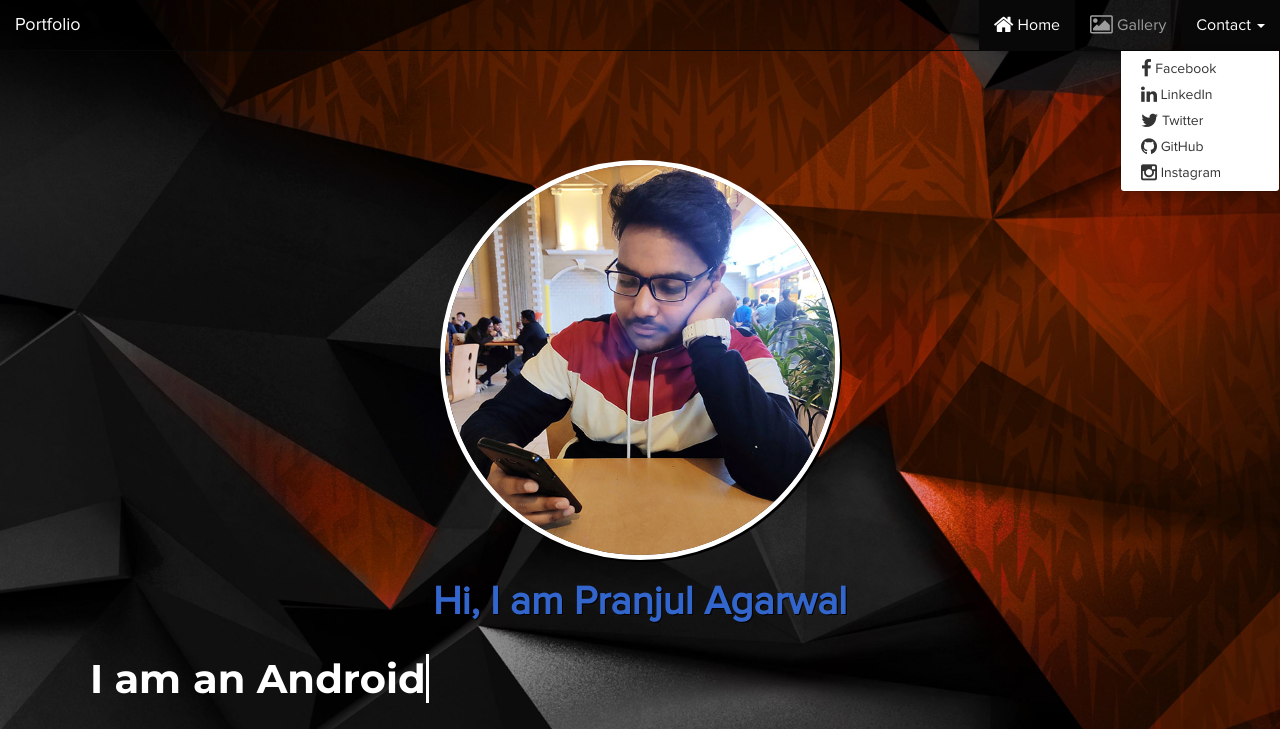
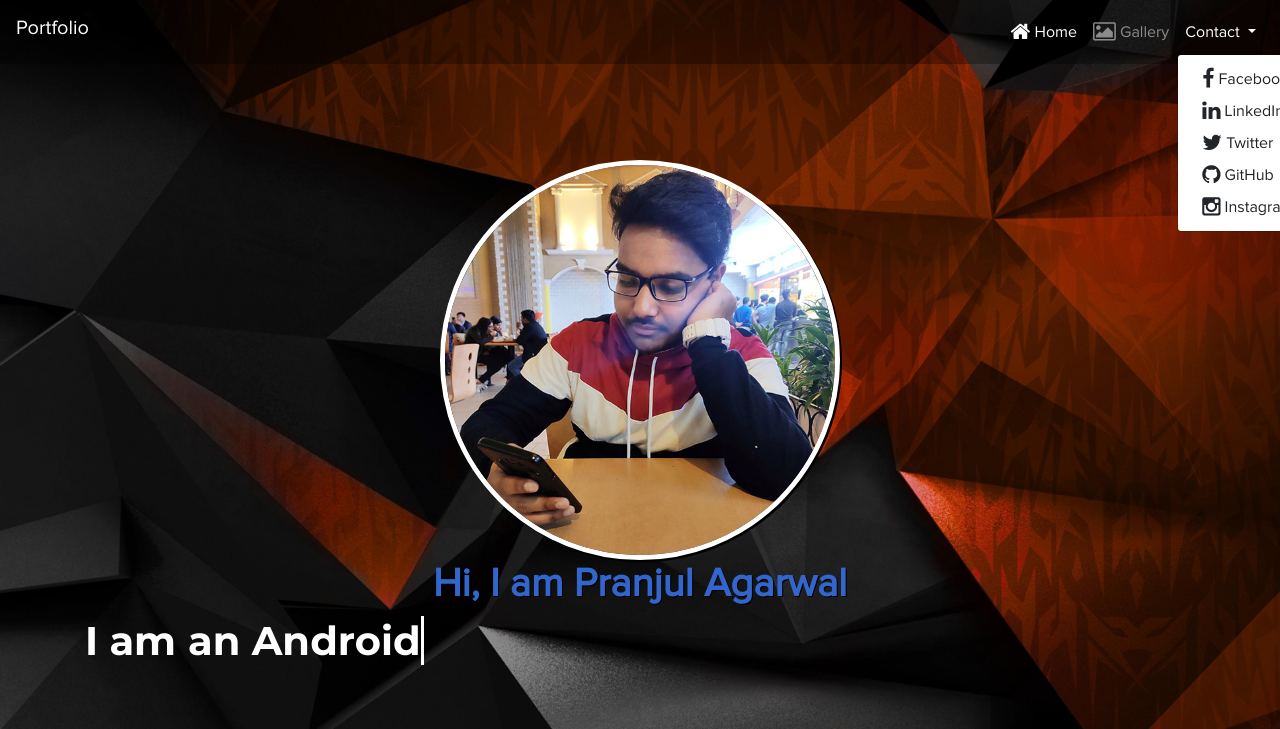
Before and after one commit to PranjulAgarwal/PranjulAgarwal.github.io, a website: page index.html in a window 1280 px wide. Both pictures are taken after a click on the link "Contact". Shown: the top 729 px of the page. Drawn offline with nearby package versions, Linux system fonts and the light colour scheme.

Commit message:
Updated Bootstrap

```diff
--- a/css/style.css
+++ b/css/style.css
@@ -1,11 +1,6 @@
-body {
-  background: #2d2d2d;
-}
-
 .Iam {
   padding: 0.5em 0.5em;
   font: normal 40px/50px Montserrat, sans-serif;
-  color: #999;
 }
 .Iam p {
   height: 50px;
--- a/css/theme-blue.css
+++ b/css/theme-blue.css
@@ -1,5 +1,5 @@
 html, body {
-  margin:0;border:0;padding:0;
+  margin:0;border:0;padding-top:0;
   font-size:16px;
   font-family:'Proxima';
   overflow-x:hidden;
@@ -39,12 +39,9 @@ h2 {
   box-shadow: 2px 2px #000;
 }
 
-.shadow {
-  text-shadow: 1px 1px #000;
-}
-
 .tm-title {
   color: #3366CC;
+  text-shadow: 1px 1px #000;
 }
 
 .white {
@@ -154,6 +151,9 @@ header hr {
   background: rgba(0, 0, 0, 0.3);
 }
 
+.gallery img{
+}
+
 @keyframes shake {
   0% { transform: translate(1px, 1px) rotate(0deg); }
   10% { transform: translate(-1px, -2px) rotate(-1deg); }
@@ -210,27 +210,19 @@ header hr {
 
 /* education section */
 .education {
-  padding: 10px;
   background: #fff;
   color: #000;
 }
 .education .education-content {
   font-size: 15px;
-  margin-left: 30px;
 }
 .education h2 {
-  margin-left: 30px;
-}
-.education h4 {
-  padding: 2px;
 }
 .education h5 {
   display: inline-block;
-  margin-top: 5px;
 }
 .education h6 {
   display: inline-block;
-  margin-top: 5px;
 }
 
 
--- a/index.html
+++ b/index.html
@@ -9,7 +9,7 @@
 	<meta name="description" content="">
 
 	<!-- stylesheet css -->
-	<link rel="stylesheet" href="css/bootstrap.min.css">
+	<link rel="stylesheet" href="./node_modules/bootstrap/dist/css/bootstrap.min.css">
 	<link rel="stylesheet" href="css/font-awesome.min.css">
 	<link rel="stylesheet" href="css/theme-blue.css">
 	<link rel="stylesheet" type="text/css" href="css/style.css">
@@ -26,37 +26,34 @@
 </div>
 
 <!-- nav-bar section -->
-<nav class="navbar navbar-inverse navbar-fixed-top">
-	<div class="container-fluid">
-	  <!-- Brand and toggle get grouped for better mobile display -->
-	  <div class="navbar-header">
-		<button type="button" class="navbar-toggle collapsed" data-toggle="collapse" data-target="#bs-example-navbar-collapse-1" aria-expanded="false">
-		  <span class="sr-only">Toggle navigation</span>
-		  <span class="icon-bar"></span>
-		  <span class="icon-bar"></span>
-		  <span class="icon-bar"></span>
-		</button>
-		<a class="navbar-brand" href="#">Portfolio</a>
-	  </div>
+<nav class="navbar navbar-expand-lg fixed-top navbar-dark">
+	<button class="navbar-toggler" type="button" data-toggle="collapse" data-target="#navbarTogglerDemo03" aria-controls="navbarTogglerDemo03" aria-expanded="false" aria-label="Toggle navigation">
+	  <span class="navbar-toggler-icon"></span>
+	</button>
+	<h3 class="navbar-brand">Portfolio</h3>
 
-	  <!-- Collect the nav links, forms, and other content for toggling -->
-	  <div class="collapse navbar-collapse" id="bs-example-navbar-collapse-1">
-		<ul class="nav navbar-nav navbar-right">
-		  <li class="active"><a href="#"><span class="fa fa-home fa-lg"></span> Home </a></a></li>
-		  <li><a href="./gallery.html"><span class="fa fa-picture-o fa-lg"></span> Gallery </a></a></li>
-		  <li class="dropdown">
-			<a href="#" class="dropdown-toggle" data-toggle="dropdown" role="button" aria-haspopup="true" aria-expanded="false"> Contact <span class="caret"></span></a>
-			<ul class="dropdown-menu">
-				<li><a href="https://www.facebook.com/pranjul.agarwal.129/"><span class="fa fa-facebook fa-lg"></span> Facebook </a></li>
-				<li><a href="https://www.linkedin.com/in/pranjul-agarwal-2000"><span class="fa fa-linkedin fa-lg"></span> LinkedIn </a></li>
-				<li><a href="https://twitter.com/PranjulAgarwal6"><span class="fa fa-twitter fa-lg"></span> Twitter </a></li>
-				<li><a href="https://github.com/PranjulAgarwal"><span class="fa fa-github fa-lg"></span> GitHub </a></li>
-				<li><a href="https://instagram.com/me_pranjul_agarwal"><span class="fa fa-instagram fa-lg"></span> Instagram </a></li>
-			</ul>
-		  </li>
+	<div class="collapse navbar-collapse justify-content-right" id="navbarTogglerDemo03">
+		<ul class="navbar-nav ml-auto mt-2 mt-lg-0">
+			<li class="nav-item active">
+				<a class="nav-link" href="#"><span class="fa fa-home fa-lg"></span> Home <span class="sr-only">(current)</span></a>
+			</li>
+			<li class="nav-item">
+				<a class="nav-link" href="./gallery.html"><span class="fa fa-picture-o fa-lg"></span> Gallery </a>
+			</li>
+			<li class="nav-item dropdown">
+				<a class="nav-link dropdown-toggle" href="#" id="navbarDropdownMenuLink" data-toggle="dropdown" aria-haspopup="true" aria-expanded="false">
+					Contact
+				</a>
+				<div class="dropdown-menu bg-faded" aria-labelledby="navbarDropdownMenuLink">
+					<a class="dropdown-item" href="https://www.facebook.com/pranjul.agarwal.129/"><span class="fa fa-facebook fa-lg"></span> Facebook </a>
+					<a class="dropdown-item" href="https://www.linkedin.com/in/pranjul-agarwal-2000"><span class="fa fa-linkedin fa-lg"></span> LinkedIn </a>
+					<a class="dropdown-item" href="https://twitter.com/PranjulAgarwal6"><span class="fa fa-twitter fa-lg"></span> Twitter </a>
+					<a class="dropdown-item" href="https://github.com/PranjulAgarwal"><span class="fa fa-github fa-lg"></span> GitHub </a>
+					<a class="dropdown-item" href="https://instagram.com/me_pranjul_agarwal"><span class="fa fa-instagram fa-lg"></span> Instagram </a>
+				</div>
+			</li>
 		</ul>
-	  </div><!-- /.navbar-collapse -->
-	</div><!-- /.container-fluid -->
+	</div>
 </nav>
 
 <!-- header section -->
@@ -64,9 +61,9 @@
 	<div class="container">
 		<div class="row row-content">
 			<div class="col-md-12 col-sm-12">
-				<img src="images/tm-easy-profile.jpg" class="img-responsive img-circle tm-border" alt="profile_picture" width="400" height="400">
+				<img src="images/tm-easy-profile.jpg" class="img-fluid rounded-circle tm-border" alt="profile_picture" width="400" height="400">
 
-				<h1 class="tm-title bold shadow">Hi, I am Pranjul Agarwal</h1>
+				<h1 class="tm-title bold">Hi, I am Pranjul Agarwal</h1>
 
 				<div class="Iam d-lg-inline">
 				<p>I am</p>
@@ -213,7 +210,7 @@
 
 <!-- javascript js -->
 <script src="js/jquery.js"></script>
-<script src="js/bootstrap.min.js"></script>
+<script src="node_modules/bootstrap/dist/js/bootstrap.js"></script>
 <script src="js/jquery.backstretch.min.js"></script>
 <script src="js/custom.js"></script>
 
```
Also changed, not shown: gallery.html (+28 -31 lines), package.json (added, +27 -0 lines), css/bootstrap.min.css (deleted), js/bootstrap.min.js (deleted), 2 other files.
